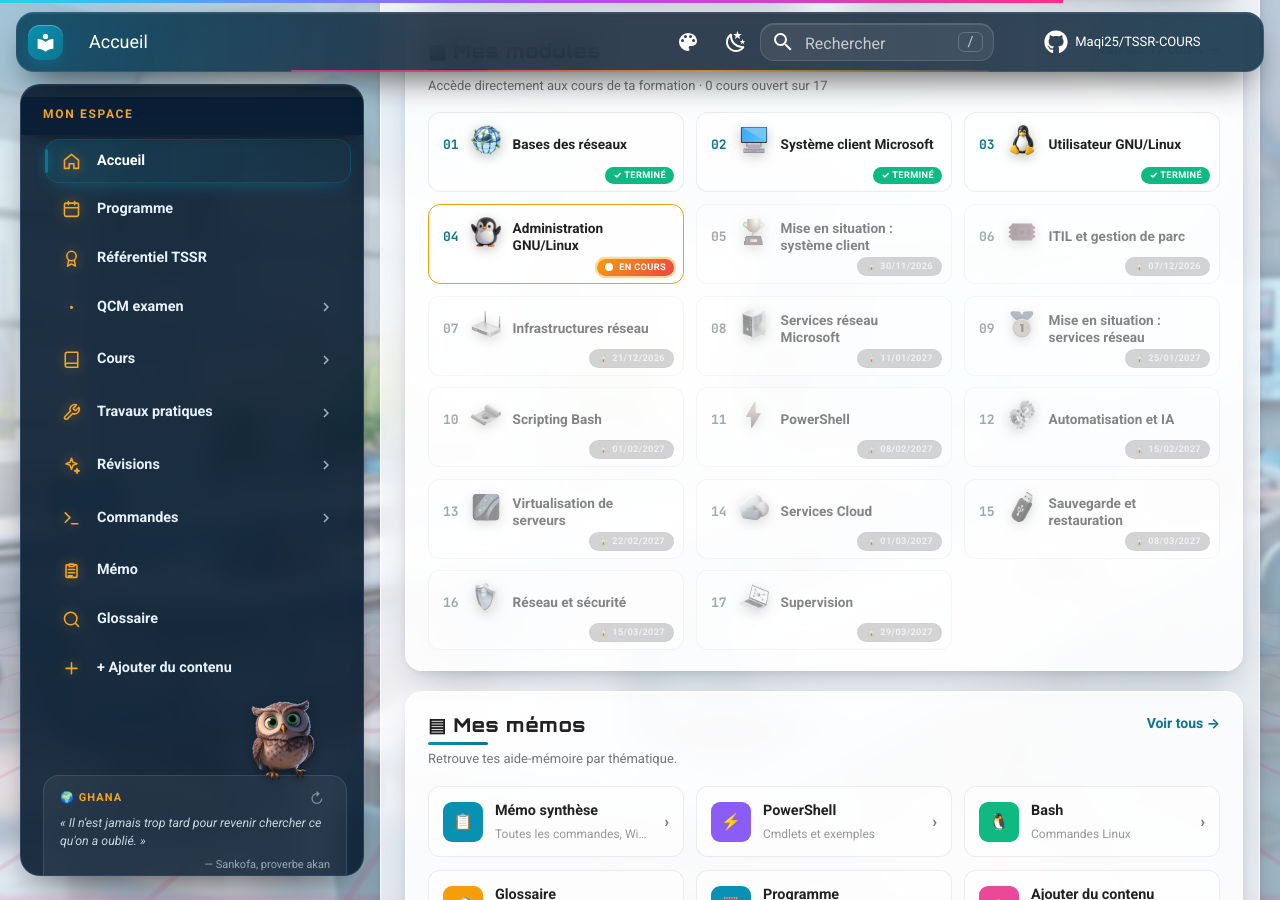
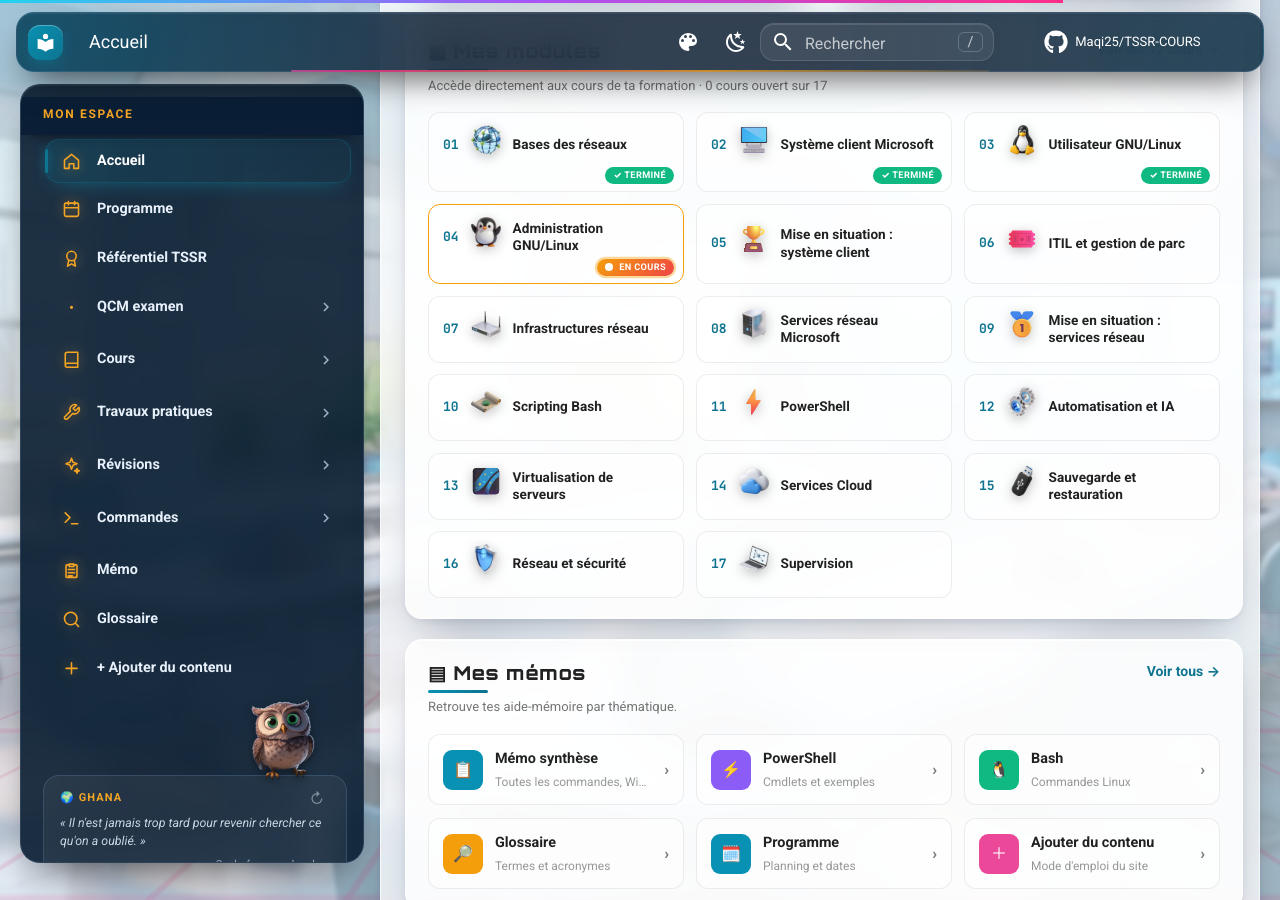
Before and after one commit to Maqi25/TSSR-COURS, an MkDocs documentation site: the page built from docs/index.md, in a window 1280 px wide and 900 px high, scrolled down 1310 px. Built offline with MkDocs 1.6.1 and Material for MkDocs 9.7.7, drawn with Linux system fonts in a browser that asks for light colours; comment, search, counter and statistics services are not loaded; part of the change alters nothing that is shown.

Commit message:
Tous les cours déverrouillés
Co-Authored-By: Claude Opus 5.5 <noreply@anthropic.com>

```diff
--- a/docs/javascripts/statuts.js
+++ b/docs/javascripts/statuts.js
@@ -43,19 +43,19 @@ window.TSSRStatuts = (function () {
     "cours-02-systeme-client-microsoft": "termine",
     "cours-03-utilisateur-d-une-distribution-gnu-linux": "termine",
     "cours-04-administration-d-une-distribution-gnu-linux": "en-cours",
-    "cours-05-mise-en-situation-professionnelle-systeme-client": "verrouille",
-    "cours-06-sensibilisation-itil-et-gestion-de-parc": "verrouille",
-    "cours-07-les-infrastructures-reseau": "verrouille",
-    "cours-08-les-services-reseau-en-environnement-microsoft": "verrouille",
-    "cours-09-mise-en-situation-professionnelle-services-reseau": "verrouille",
-    "cours-10-initiation-au-scripting-bash": "verrouille",
-    "cours-11-initiation-a-powershell": "verrouille",
-    "cours-12-automatisation-et-ia-appliquees-au-support-et-au-mco": "verrouille",
-    "cours-13-virtualisation-de-serveurs": "verrouille",
-    "cours-14-services-cloud": "verrouille",
-    "cours-15-sauvegarde-et-restauration": "verrouille",
-    "cours-16-reseau-et-securite": "verrouille",
-    "cours-17-supervision": "verrouille",
+    "cours-05-mise-en-situation-professionnelle-systeme-client": "",
+    "cours-06-sensibilisation-itil-et-gestion-de-parc": "",
+    "cours-07-les-infrastructures-reseau": "",
+    "cours-08-les-services-reseau-en-environnement-microsoft": "",
+    "cours-09-mise-en-situation-professionnelle-services-reseau": "",
+    "cours-10-initiation-au-scripting-bash": "",
+    "cours-11-initiation-a-powershell": "",
+    "cours-12-automatisation-et-ia-appliquees-au-support-et-au-mco": "",
+    "cours-13-virtualisation-de-serveurs": "",
+    "cours-14-services-cloud": "",
+    "cours-15-sauvegarde-et-restauration": "",
+    "cours-16-reseau-et-securite": "",
+    "cours-17-supervision": "",
   };
 
   // Date d'ouverture affichée sur les cours verrouillés (programme officiel)
--- a/mkdocs.yml
+++ b/mkdocs.yml
@@ -61,7 +61,7 @@ extra_javascript:
   - javascripts/mermaid-survol.js?v=20261121-1
   - javascripts/theme.js
   - javascripts/icones.js?v=20261105-3
-  - javascripts/statuts.js?v=20261121-1
+  - javascripts/statuts.js?v=20261122-1
   - javascripts/filter.js
   - javascripts/quiz.js
   - javascripts/animations.js
```
